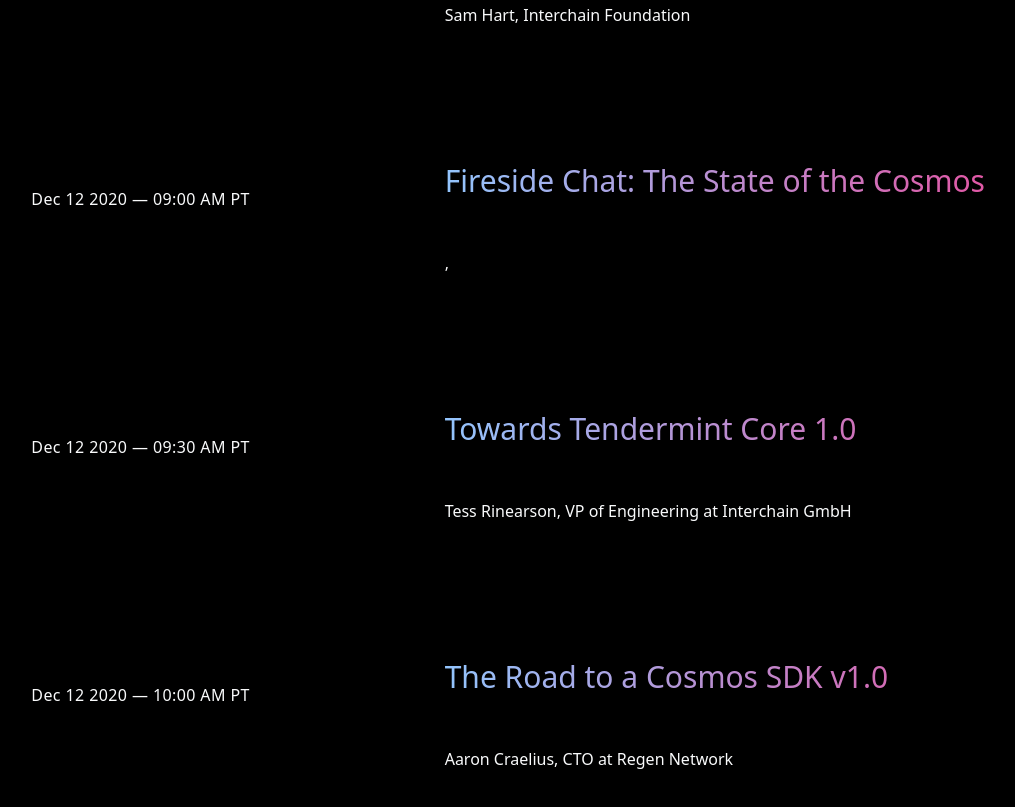
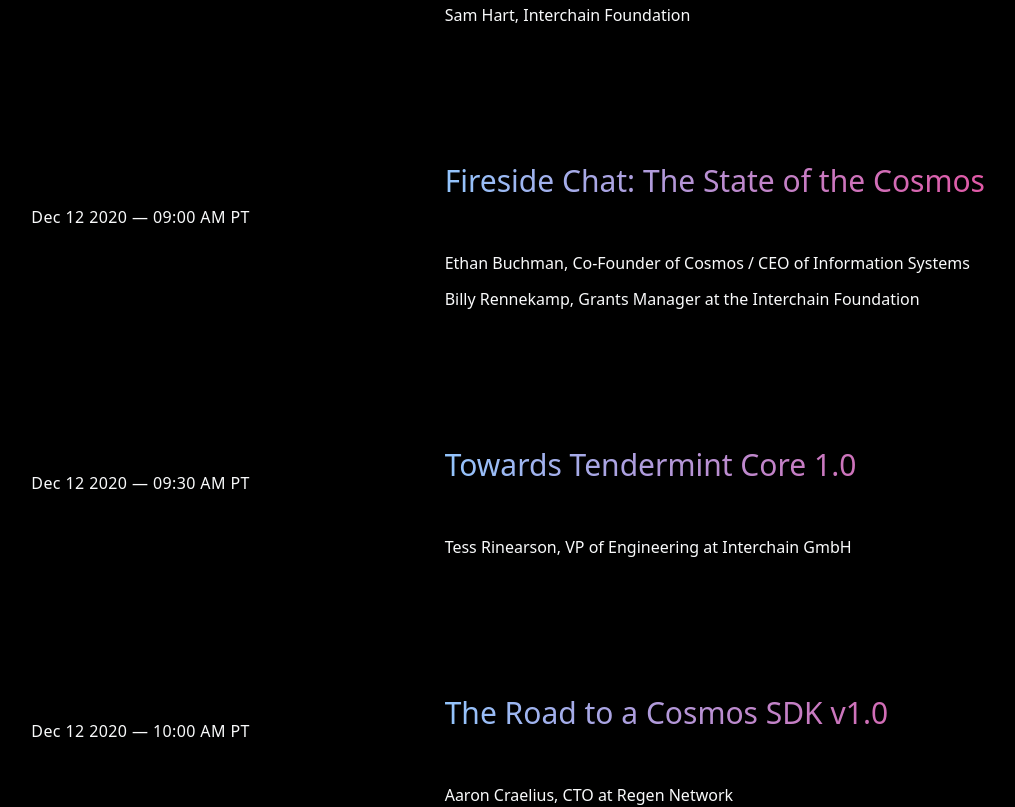
Before and after one commit to JD-Interchain-Interview/Converse-II, a React (Create React App) app: page /Schedule in a window 1280 px wide. Shown: the part 780-1587 px from the top of the page, without its empty margins (92-1107 px from the left). Built offline with nearby package versions, Linux system fonts and the light colour scheme.

Commit message:
🌀   Layout

```diff
--- a/src/App.js
+++ b/src/App.js
@@ -15,6 +15,7 @@
 import Schedule from './components/Schedule';
 import Speakers from './components/Speakers';
 import Expo from './components/Expo';
+import Terms from './components/Terms';
 import Footer from './components/Footer';
 
 // Component Styling
@@ -42,6 +43,7 @@
             <Route path='/Schedule'><Schedule/></Route>
             <Route path='/Speakers'><Speakers/></Route>
             <Route path='/Expo'><Expo/></Route>
+            <Route path='/Terms'><Terms/></Route>
           </Switch>
 
           <Footer/>
--- a/src/components/Schedule/Schedule.js
+++ b/src/components/Schedule/Schedule.js
@@ -51,7 +51,9 @@
             <div className={`${subheader} ${gradient} ${hover}`}>
               <a  href={events.link} target='_blank'>{events.title}</a>
             </div>
-            <p>{events.speakers.name}, {events.speakers.title}</p>
+            {events.speakers.map((speaker) => (
+              <p>{speaker.name}, {speaker.title}</p>
+            ))}
           </div>
         </div>
         </div>
@@ -77,7 +79,9 @@
             <div className={`${subheader} ${gradient} ${hover}`}>
               <a  href={events.link} target='_blank'>{events.title}</a>
             </div>
-            <p>{events.speakers.name}, {events.speakers.title}</p>
+            {events.speakers.map((speaker) => (
+              <p>{speaker.name}, {speaker.title}</p>
+            ))}
           </div>
         </div>
         </div>
--- /dev/null
+++ b/src/components/Terms/index.js
@@ -0,0 +1,3 @@
+import Terms from './Terms';
+
+export default Terms;
--- a/src/components/WatchOnDemand/PlaybackClass.js
+++ b/src/components/WatchOnDemand/PlaybackClass.js
@@ -12,8 +12,8 @@
 
 export const PlaybackDate = 'text-gray-600';
 export const Speakers = 'flex flex-row space-x-3 items-center'
-export const ProfileImage = 'w-1/12 object-contain rounded-full';
-export const ProfileName = 'text-gray-300 text-sm font-light w-5/12';
+export const ProfileImage = 'w-8 object-contain rounded-full';
+export const ProfileName = 'text-gray-300 text-sm font-light w-6/12';
 
 export const gradient = 'bg-clip-text text-transparent bg-gradient-to-r from-blue-300 to-pink-500';
 export const hrOpacity = 'opacity-25';
--- a/src/database/Schedule.js
+++ b/src/database/Schedule.js
@@ -10,11 +10,13 @@
     timeZone: 'PT',
     link: 'https://www.crowdcast.io/e/interchain-conversations-II/1',
     title: 'Kickoff',
-    speakers: {
+    speakers: [
+      {
         profile: '' || Icon_User,
         name: 'Sam Hart',
         title: 'Interchain Foundation',
       }
+    ]
   },
   {
     date: 'Dec 12 2020',
@@ -41,11 +43,13 @@
     timeZone: 'PT',
     link: 'https://www.crowdcast.io/e/interchain-conversations-II/3',
     title: 'Towards Tendermint Core 1.0',
-    speakers: {
+    speakers: [
+      {
         profile: 'https://pbs.twimg.com/profile_images/1275881321458470918/_2Ow4BD2_400x400.jpg' || Icon_User,
         name: 'Tess Rinearson',
         title: 'VP of Engineering at Interchain GmbH',
       }
+    ]
   },
   {
     date: 'Dec 12 2020',
@@ -53,11 +57,13 @@
     timeZone: 'PT',
     link: 'https://www.crowdcast.io/e/interchain-conversations-II/4',
     title: 'The Road to a Cosmos SDK v1.0',
-    speakers: {
+    speakers: [
+      {
         profile: 'https://pbs.twimg.com/profile_images/1154105527590432770/3PTPh8ci_400x400.jpg' || Icon_User,
         name: 'Aaron Craelius',
         title: 'CTO at Regen Network',
       }
+    ]
   },
   {
     date: 'Dec 12 2020',
@@ -65,11 +71,13 @@
     timeZone: 'PT',
     link: 'https://www.crowdcast.io/e/interchain-conversations-II/5',
     title: 'A Million Blockchains',
-    speakers: {
+    speakers: [
+      {
         profile: 'https://pbs.twimg.com/profile_images/1333644545217736705/OXSWidCy_400x400.jpg' || Icon_User,
         name: 'Peng Zhong',
         title: 'CEO at Tendermint',
       }
+    ]
   },
   {
     date: 'Dec 12 2020',
@@ -77,11 +85,13 @@
     timeZone: 'PT',
     link: 'https://www.crowdcast.io/e/interchain-conversations-II/6',
     title: 'Regulated DeFi : Stifling innovation or opportunity?',
-    speakers: {
+    speakers: [
+      {
         profile: 'https://media-exp1.licdn.com/dms/image/C4E03AQF4ZGmdIRTw5w/profile-displayphoto-shrink_200_200/0/1578128089532?e=1614211200&v=beta&t=1Q5L-Cb8hVTcEqS1gaxkXvDngHtZD1nYbqpnBUE3T4s' || Icon_User,
         name: 'Martin Worner',
         title: 'CEO at Confio',
       }
+    ]
   },
   {
     date: 'Dec 12 2020',
@@ -89,11 +99,13 @@
     timeZone: 'PT',
     link: 'https://www.crowdcast.io/e/interchain-conversations-II/7',
     title: 'Ethermint & IBC: Bringing the EVM to Cosmos',
-    speakers: {
+    speakers: [
+      {
         profile: 'https://pbs.twimg.com/profile_images/1312106490539409408/_gJKq1ZK_400x400.jpg' || Icon_User,
         name: 'Federico Kunze Küllmer',
         title: 'Engineer at Chainsafe',
       }
+    ]
   },
   {
     date: 'Dec 12 2020',
@@ -101,11 +113,13 @@
     timeZone: 'PT',
     link: 'https://www.crowdcast.io/e/interchain-conversations-II/8',
     title: 'Time preference, IBC & the Era of Coordination',
-    speakers: {
+    speakers: [
+      {
         profile: 'https://pbs.twimg.com/profile_images/1285504574330212353/MERkZA3O_400x400.jpg' || Icon_User,
         name: 'Sean Braithwaite',
         title: 'CTO at Informal',
       }
+    ]
   },
   {
     date: 'Dec 12 2020',
@@ -113,11 +127,13 @@
     timeZone: 'PT',
     link: 'https://www.crowdcast.io/e/interchain-conversations-II/9',
     title: 'Model-based Quality Assurance of Tendermint and IBC Implementations in Rust & Go',
-    speakers: {
+    speakers: [
+      {
         profile: 'https://avatars1.githubusercontent.com/u/59489470?s=460&u=bd730522c9270f7276980d3c86a77da2b7d86dd2&v=4' || Icon_User,
         name: 'Andrey Kuprianov',
         title: 'Senior Research Engineer at Informal',
       }
+    ]
   },
   {
     date: 'Dec 12 2020',
@@ -125,10 +141,12 @@
     timeZone: 'PT',
     link: 'https://www.crowdcast.io/e/interchain-conversations-II/10',
     title: 'Break',
-    speakers: {
+    speakers: [
+      {
         name: '',
         title: '',
       }
+    ]
   },
   {
     date: 'Dec 12 2020',
@@ -136,11 +154,13 @@
     timeZone: 'PT',
     link: 'https://www.crowdcast.io/e/interchain-conversations-II/11',
     title: 'Seeking A More Reliable Cosmos: Auditing with Formal Verification',
-    speakers: {
+    speakers: [
+      {
         profile: 'https://media-exp1.licdn.com/dms/image/C4D03AQF7RNCPbZm8mQ/profile-displayphoto-shrink_200_200/0/1582625173127?e=1614211200&v=beta&t=JITW2FtUVEj4BFaS55P6noGUF7_BjB8fggFgMSyvVq4' || Icon_User,
         name: 'Zarko Milosevic',
         title: 'Chief Scientist at Informal Systems',
       }
+    ]
   },
   {
     date: 'Dec 12 2020',
@@ -148,11 +168,13 @@
     timeZone: 'PT',
     link: 'https://www.crowdcast.io/e/interchain-conversations-II/12',
     title: 'A Vision for ABCI++',
-    speakers: {
+    speakers: [
+      {
         profile: 'https://media-exp1.licdn.com/dms/image/C4E03AQEge1Fn49tp1A/profile-displayphoto-shrink_200_200/0/1517882116943?e=1614211200&v=beta&t=LAVAftf-HSOIx42XvQeBVSmYMfeLqrSLBnEDOpO2br4' || Icon_User,
         name: 'Dev Ojha',
         title: 'Co-Founder of Sikka',
       }
+    ]
   },
   {
     date: 'Dec 12 2020',
@@ -160,11 +182,13 @@
     timeZone: 'PT',
     link: 'https://www.crowdcast.io/e/interchain-conversations-II/13',
     title: 'Threshold Decrypted Transactions: Thwarting Front-Running and Enabling Privacy at the Protocol Level',
-    speakers: {
+    speakers: [
+      {
         profile: 'https://pbs.twimg.com/profile_images/1250697788020662274/n7hsPb8y_400x400.jpg' || Icon_User,
         name: 'Sunny Aggarwal',
         title: 'Co-Founder of Sikka',
       }
+    ]
   },
   {
     date: 'Dec 12 2020',
@@ -172,11 +196,13 @@
     timeZone: 'PT',
     link: 'https://www.crowdcast.io/e/interchain-conversations-II/14',
     title: 'From Operating to Investing: The Next Evolution of Company Management',
-    speakers: {
+    speakers: [
+      {
         profile: 'https://media-exp1.licdn.com/dms/image/C4E03AQHseLP49pKKlg/profile-displayphoto-shrink_200_200/0/1516949133784?e=1614211200&v=beta&t=uHJjwsdtVL60fzJmPA5vR2l-bMW4w2G5somsb2Jybl4' || Icon_User,
         name: 'Arianne Flemming',
         title: 'COO at Informal Systems',
       }
+    ]
   },
   {
     date: 'Dec 12 2020',
@@ -184,11 +210,13 @@
     timeZone: 'PT',
     link: 'https://www.crowdcast.io/e/interchain-conversations-II/15',
     title: 'Options for Achieving Interoperability',
-    speakers: {
+    speakers: [
+      {
         profile: '' || Icon_User,
         name: 'Charlie Noyes',
         title: 'Co-Founder of Paradigm',
       }
+    ]
   },
   {
     date: 'Dec 12 2020',
@@ -196,11 +224,13 @@
     timeZone: 'PT',
     link: 'https://www.crowdcast.io/e/interchain-conversations-II/16',
     title: 'Bridging CosmosSDK Chains with Ethereum Mainnet',
-    speakers: {
+    speakers: [
+      {
         profile: 'https://pbs.twimg.com/profile_images/1317885244813406210/D7lJtIhJ_400x400.jpg' || Icon_User,
         name: 'Rick Dudley',
         title: 'Founder & CEO of Vulcanize ',
       }
+    ]
   },
   {
     date: 'Dec 12 2020',
@@ -208,11 +238,13 @@
     timeZone: 'PT',
     link: 'https://www.crowdcast.io/e/interchain-conversations-II/17',
     title: 'Peggy: Bridges vs Interoperability',
-    speakers: {
+    speakers: [
+      {
         profile: 'https://media-exp1.licdn.com/dms/image/C5603AQHKxgaBAIH8DA/profile-displayphoto-shrink_200_200/0/1557881594406?e=1614211200&v=beta&t=WCc5qhbtg5qkdvYP2HNH4FnyzLEGgK1LslkLt9dY2DM' || Icon_User,
         name: 'Deborah Simpier',
         title: 'COO at Althea',
       }
+    ]
   },
   {
     date: 'Dec 12 2020',
@@ -220,11 +252,13 @@
     timeZone: 'PT',
     link: 'https://www.crowdcast.io/e/interchain-conversations-II/18',
     title: 'It\'s 255:19AM. Do you know what your validation criteria are?',
-    speakers: {
+    speakers: [
+      {
         profile: 'https://avatars1.githubusercontent.com/u/44879?s=460&v=4' || Icon_User,
         name: 'Henry de Valence',
         title: 'Cryptographer at Zcash',
       }
+    ]
   },
   {
     date: 'Dec 12 2020',
@@ -232,11 +266,13 @@
     timeZone: 'PT',
     link: 'https://www.crowdcast.io/e/interchain-conversations-II/19',
     title: 'Building a Celo Bridge to Cosmos',
-    speakers: {
+    speakers: [
+      {
         profile: '' || Icon_User,
         name: 'James Preswich',
         title: 'Co-Founder of Summa (Acquired by Celo)',
       }
+    ]
   },
   {
     date: 'Dec 12 2020',
@@ -244,11 +280,13 @@
     timeZone: 'PT',
     link: 'https://www.crowdcast.io/e/interchain-conversations-II/20',
     title: 'Agoric Public Chain and Economy',
-    speakers: {
+    speakers: [
+      {
         profile: 'https://pbs.twimg.com/profile_images/3287964801/1f27058e19821a3580b481ea1d9c4f44_400x400.jpeg' || Icon_User,
         name: 'Dean Tribble',
         title: 'CEO at Agoric',
       }
+    ]
   },
   {
     date: 'Dec 12 2020',
@@ -256,11 +294,13 @@
     timeZone: 'PT',
     link: 'https://www.crowdcast.io/e/interchain-conversations-II/21',
     title: 'Use-cases of IBC—symbiosis between hubs and zones',
-    speakers: {
+    speakers: [
+      {
         profile: 'https://pbs.twimg.com/profile_images/1018712538379313153/AVneo68C_400x400.jpg' || Icon_User,
         name: 'Do Kwon',
         title: 'CEO & Co-Founder of Terra',
       }
+    ]
   },
   {
     date: 'Dec 12 2020',
@@ -287,11 +327,13 @@
     timeZone: 'PT',
     link: 'https://www.crowdcast.io/e/interchain-conversations-II/23',
     title: 'The Role Of End-User Applications In An IBC-Enabled Blockchain Ecosystem',
-    speakers: {
+    speakers: [
+      {
         profile: 'https://media-exp1.licdn.com/dms/image/C5603AQEtQOpySXV92w/profile-displayphoto-shrink_200_200/0/1593078713585?e=1614211200&v=beta&t=1m4yFBYv79WHdmKoDG4Q1INKAoNi_58q4KeHWwK680o' || Icon_User,
         name: 'David Park',
         title: 'CMO at Cosmostation',
       }
+    ]
   },
   {
     date: 'Dec 12 2020',
@@ -299,11 +341,13 @@
     timeZone: 'PT',
     link: 'https://www.crowdcast.io/e/interchain-conversations-II/24',
     title: 'Why Interchain Services Will Become the "HTTP" of Blockchains',
-    speakers: {
+    speakers: [
+      {
         profile: 'https://pbs.twimg.com/profile_images/1176096845224804353/jeB9HCEB_400x400.jpg' || Icon_User,
         name: 'Jeffrey Hu',
         title: 'Co-Founder of IRISnet',
       }
+    ]
   },
   {
     date: 'Dec 12 2020',
@@ -311,11 +355,13 @@
     timeZone: 'PT',
     link: 'https://www.crowdcast.io/e/interchain-conversations-II/25',
     title: 'Interchain accounts and Keplr wallet',
-    speakers: {
+    speakers: [
+      {
         profile: 'https://pbs.twimg.com/profile_images/1234933554624118784/xj4W6bSH_400x400.jpg' || Icon_User,
         name: 'Josh Lee',
         title: 'Ecosystem Development at Tendermint',
       }
+    ]
   },
   {
     date: 'Dec 12 2020',
@@ -323,11 +369,13 @@
     timeZone: 'PT',
     link: 'https://www.crowdcast.io/e/interchain-conversations-II/26',
     title: 'Secure Enclave Signing with the Tendermint KMS',
-    speakers: {
+    speakers: [
+      {
         profile: 'https://media-exp1.licdn.com/dms/image/C4D03AQE3Wt7I35DHZA/profile-displayphoto-shrink_200_200/0/1516895244957?e=1614211200&v=beta&t=R_x8ellXNFiAtIMDero1qwxkeaGKbxoDTF0yVwIzHYE' || Icon_User,
         name: 'Tomas Tauber',
         title: 'Researcher at Crypto.com',
       }
+    ]
   },
   {
     date: 'Dec 12 2020',
@@ -335,11 +383,13 @@
     timeZone: 'PT',
     link: 'https://www.crowdcast.io/e/interchain-conversations-II/27',
     title: 'Decentralized Social Networks and Mass Adoption',
-    speakers: {
+    speakers: [
+      {
         profile: 'https://media-exp1.licdn.com/dms/image/C5103AQHT81D919Rw7A/profile-displayphoto-shrink_200_200/0/1575389166767?e=1614211200&v=beta&t=_LKxsz3MyCBzn8C1sg_CBdxWj-cxJ_eLl8b4IBskiY0' || Icon_User,
         name: 'Kwun Yeung',
         title: 'Co-Founder at Forbole',
       }
+    ]
   },
 
 ]
@@ -354,11 +404,13 @@
     timeZone: 'PT',
     link: 'https://www.crowdcast.io/e/interchain-conversations-II/28',
     title: 'The ATOM 2021 Initiative',
-    speakers: {
+    speakers: [
+      {
         profile: 'https://pbs.twimg.com/profile_images/1244343904456990720/OIL654TL_400x400.jpg' || Icon_User,
         name: 'Zaki Manian',
         title: 'Co-Founder of Iqlusion',
       }
+    ]
   },
   {
     date: 'Dec 13 2020',
@@ -385,11 +437,13 @@
     timeZone: 'PT',
     link: 'https://www.crowdcast.io/e/interchain-conversations-II/30',
     title: 'Controlling Frontrunning & MEV: Simulation Results For The Wendy, A Fair Ordering Pre-Protocol',
-    speakers: {
+    speakers: [
+      {
         profile: 'https://pbs.twimg.com/profile_images/1146853980435308544/_zkdVy8u_400x400.jpg' || Icon_User,
         name: 'Klaus Kursawe',
         title: 'Consensus Researcher at Vega Protocol',
       }
+    ]
   },
   {
     date: 'Dec 13 2020',
@@ -397,11 +451,13 @@
     timeZone: 'PT',
     link: 'https://www.crowdcast.io/e/interchain-conversations-II/31',
     title: 'Liquid Staking: Opportunities & Challenges of Staking Derivatives in DeFi',
-    speakers: {
+    speakers: [
+      {
         profile: 'https://media-exp1.licdn.com/dms/image/C4E03AQEwIFMdPQR6kA/profile-displayphoto-shrink_200_200/0/1517538452107?e=1614211200&v=beta&t=6-ecJ7AI2qfpYe5Ik5aK1Ui7REw2ddZD2XJ93w4VguE' || Icon_User,
         name: 'Felix Lutsch',
         title: 'BD at Chorus One',
       }
+    ]
   },
   {
     date: 'Dec 13 2020',
@@ -409,11 +465,13 @@
     timeZone: 'PT',
     link: 'https://www.crowdcast.io/e/interchain-conversations-II/32',
     title: 'Building Private Smart Contracts with CosmWasm',
-    speakers: {
+    speakers: [
+      {
         profile: 'https://media-exp1.licdn.com/dms/image/C4D03AQGPNhVfX79Reg/profile-displayphoto-shrink_200_200/0/1517467825561?e=1614211200&v=beta&t=GNch28AXYYX_uZ_JyIkNZiHo0iim6bZWzCNbGWS8_qA' || Icon_User,
         name: 'Guy Zyskind',
         title: 'Enigma\'s CEO speaking on behalf of the Secret Network',
       }
+    ]
   },
   {
     date: 'Dec 13 2020',
@@ -421,11 +479,13 @@
     timeZone: 'PT',
     link: 'https://www.crowdcast.io/e/interchain-conversations-II/33',
     title: 'Private On-Chain Data with Cosmos and Coconut',
-    speakers: {
+    speakers: [
+      {
         profile: 'https://pbs.twimg.com/profile_images/972155236914749440/5_0jsjMR_400x400.jpg' || Icon_User,
         name: 'Dave Hrycyszyn',
         title: 'Co-Founder of Nym',
       }
+    ]
   },
   {
     date: 'Dec 13 2020',
@@ -457,11 +517,13 @@
     timeZone: 'PT',
     link: 'https://www.crowdcast.io/e/interchain-conversations-II/35',
     title: 'Risk-Adjusted Bonding Curves - System Design and Simulations',
-    speakers: {
+    speakers: [
+      {
         profile: 'https://media-exp1.licdn.com/dms/image/C4E03AQFKF8MqJwxrGg/profile-displayphoto-shrink_200_200/0/1516857568650?e=1614211200&v=beta&t=0qQX68y_dUROy26eDxWlSPy4G4krmZFN-OVbr7md6qM' || Icon_User,
         name: 'Shruti Appiah',
         title: 'Research Scientist at Block Science',
       }
+    ]
   },
   {
     date: 'Dec 13 2020',
@@ -469,11 +531,13 @@
     timeZone: 'PT',
     link: 'https://www.crowdcast.io/e/interchain-conversations-II/36',
     title: 'Pluggable Consensus & Data Availability Layer For Cosmos Zones & Rollups',
-    speakers: {
+    speakers: [
+      {
         profile: 'https://media-exp1.licdn.com/dms/image/C4D03AQEyFt9KJTuzTQ/profile-displayphoto-shrink_200_200/0/1597325878777?e=1614211200&v=beta&t=slhgREPXlr2nJkXcohjFUn0c2gNqQKnyHff7BiU1NYI' || Icon_User,
         name: 'Mustafa Al-Bassam',
         title: 'CEO & Co-Founder of Lazy Ledger',
       }
+    ]
   },
   {
     date: 'Dec 13 2020',
@@ -481,11 +545,13 @@
     timeZone: 'PT',
     link: 'https://www.crowdcast.io/e/interchain-conversations-II/37',
     title: 'WalletConnect 2.0: To Interchain and Beyond!',
-    speakers: {
+    speakers: [
+      {
         profile: 'https://avatars2.githubusercontent.com/u/10136079?s=460&u=745a6a70fad54d544af5c22bac683612aadfcba6&v=4' || Icon_User,
         name: 'Pedro Gomes',
         title: 'Founder of WalletConnect',
       }
+    ]
   },
   {
     date: 'Dec 13 2020',
@@ -493,11 +559,13 @@
     timeZone: 'PT',
     link: 'https://www.crowdcast.io/e/interchain-conversations-II/38',
     title: 'How TLA+ and Apalache Helped Us to Design the Tendermint Light Client',
-    speakers: {
+    speakers: [
+      {
         profile: 'https://media-exp1.licdn.com/dms/image/C4E03AQEAb0WwzvuYhg/profile-displayphoto-shrink_200_200/0/1552578313610?e=1614211200&v=beta&t=Fp9SG0ex_kc5yTIq8PfxTb2yt4UbhSXzDPte6zyrFMY' || Icon_User,
         name: 'Igor Konnov',
         title: 'Principal Scientist at Informal Systems',
       }
+    ]
   },
   {
     date: 'Dec 13 2020',
@@ -505,11 +573,13 @@
     timeZone: 'PT',
     link: 'https://www.crowdcast.io/e/interchain-conversations-II/39',
     title: 'Bitcoin on Cosmos',
-    speakers: {
+    speakers: [
+      {
         profile: '' || Icon_User,
         name: 'Matt Bell & Judd Keppel',
         title: 'Co-Founders of Nomic',
       }
+    ]
   },
   {
     date: 'Dec 13 2020',
@@ -517,11 +587,13 @@
     timeZone: 'PT',
     link: 'https://www.crowdcast.io/e/interchain-conversations-II/40',
     title: 'Upgradable WASM-based light clients for IBC',
-    speakers: {
+    speakers: [
+      {
         profile: 'https://avatars2.githubusercontent.com/u/4323424?s=460&u=bb1ea38421038ad1a955e3d308c5361eeebee1bc&v=4' || Icon_User,
         name: 'Joe Bowman',
         title: 'Platform & Software Engineering at Chorus One',
       }
+    ]
   },
   {
     date: 'Dec 13 2020',
@@ -529,11 +601,13 @@
     timeZone: 'PT',
     link: 'https://www.crowdcast.io/e/interchain-conversations-II/41',
     title: 'Governance Working Group: Funding Mechanisms on the Cosmos Hub',
-    speakers: {
+    speakers: [
+      {
         profile: 'https://pbs.twimg.com/profile_images/1118268647712206854/8RfmkgaV_400x400.png' || Icon_User,
         name: 'Gavin Birch',
         title: 'Protocol Analyst at Figment',
       }
+    ]
   },
   {
     date: 'Dec 13 2020',
@@ -541,11 +615,13 @@
     timeZone: 'PT',
     link: 'https://www.crowdcast.io/e/interchain-conversations-II/42',
     title: 'THORChain: Securing Assets With MPC and Incentives',
-    speakers: {
+    speakers: [
+      {
         profile: 'https://pbs.twimg.com/profile_images/1137203560452567040/MNAZGe_o_400x400.jpg' || Icon_User,
         name: 'JP Thorbjornsen',
         title: 'Thorchain',
       }
+    ]
   },
   {
     date: 'Dec 13 2020',
@@ -553,11 +629,13 @@
     timeZone: 'PT',
     link: 'https://www.crowdcast.io/e/interchain-conversations-II/43',
     title: 'The Future of Radio based FOAM Zones on Cosmos',
-    speakers: {
+    speakers: [
+      {
         profile: 'https://pbs.twimg.com/profile_images/1080674437287038977/UjIOORQl_400x400.jpg' || Icon_User,
         name: 'Ryan John King',
         title: 'Co-Founder of FOAM',
       }
+    ]
   },
   {
     date: 'Dec 13 2020',
@@ -565,11 +643,13 @@
     timeZone: 'PT',
     link: 'https://www.crowdcast.io/e/interchain-conversations-II/44',
     title: 'Eradicating Copy/Paste of Crypto-Addresses w/Starname & Deep-Linking',
-    speakers: {
+    speakers: [
+      {
         profile: 'https://pbs.twimg.com/profile_images/1170294118410534912/eXkstftl_400x400.jpg' || Icon_User,
         name: 'Antoine Herzog',
         title: 'CEO of Starname',
       }
+    ]
   },
   {
     date: 'Dec 13 2020',
@@ -577,11 +657,13 @@
     timeZone: 'PT',
     link: 'https://www.crowdcast.io/e/interchain-conversations-II/45',
     title: 'To Ethereum and Beyond: The Future of Interoperability Between the Cosmos Network and External Blockchains',
-    speakers: {
+    speakers: [
+      {
         profile: 'https://media-exp1.licdn.com/dms/image/C5603AQEdpVksj5iyvA/profile-displayphoto-shrink_200_200/0/1540835268272?e=1614211200&v=beta&t=eiQu3TGi2-TnO1X7mV82rvvUbscOBWAMHXQUqn_cslI' || Icon_User,
         name: 'Jazear Brooks',
         title: 'Founder of Sifchain',
       }
+    ]
   },
   {
     date: 'Dec 13 2020',
@@ -589,11 +671,13 @@
     timeZone: 'PT',
     link: 'https://www.crowdcast.io/e/interchain-conversations-II/46',
     title: 'Why The World Needs A Stateful, Graph-Based Internet of Impact',
-    speakers: {
+    speakers: [
+      {
         profile: 'https://pbs.twimg.com/profile_images/1133393847587880962/xKUvo_L1_400x400.jpg' || Icon_User,
         name: 'Shaun Conway',
         title: 'Founder of IXO',
       }
+    ]
   },
   {
     date: 'Dec 13 2020',
```
Also changed, not shown: src/components/Home/HorizontalScroll_ScheduleDec12Page.js (+6 -4 lines), src/components/Home/HorizontalScroll_ScheduleDec13Page.js (+6 -4 lines), src/components/Terms/Terms.js (added, +51 -0 lines), src/components/WatchOnDemand/ScheduleDec12.js (+7 -5 lines), src/components/WatchOnDemand/ScheduleDec13.js (+6 -4 lines). Lines whose indentation alone changed are shown as unchanged.
